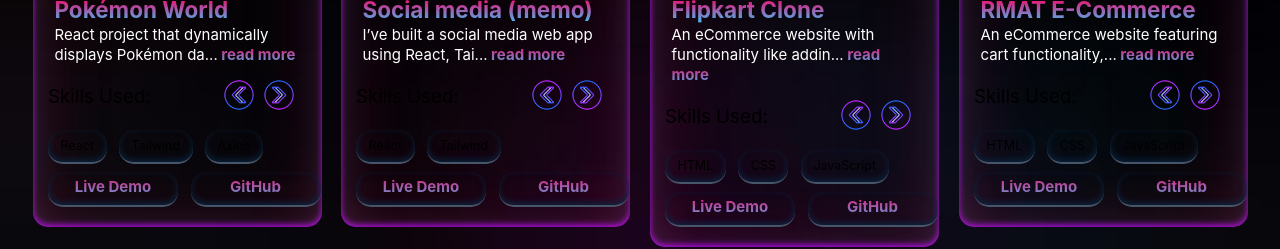
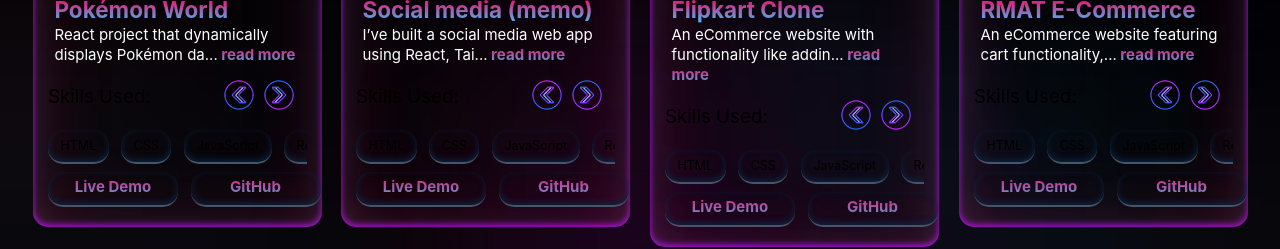
Before and after one commit to mohitanand744/React-Personal-Portfolio, a React (Vite) app: page / in a window 1280 px wide. Shown: the part 4980-5229 px from the top of the page. Built offline with nearby package versions, Linux system fonts and the light colour scheme.

Commit message:
Update skills list in Projects.json

```diff
--- a/src/Data/Projects.json
+++ b/src/Data/Projects.json
@@ -6,13 +6,28 @@
       "React.js",
       "Tailwind CSS",
       "Redux Toolkit",
+      "Accessibility (WCAG)",
       "Node.js",
       "Express.js",
       "MySQL",
       "JWT",
       "Google OAuth",
       "Cloudinary",
-      "REST APIs"
+      "REST APIs",
+      "Nodemailer",
+      "Multer",
+      "Responsive Design",
+      "API-first Architecture",
+      "Scalable Backend",
+      "Database Migrations",
+      "Password Hashing",
+      "Cookie Management",
+      "Async Error Handling",
+      "Error Boundaries",
+      "Environment Variables (.env)",
+      "Deployment (Netlify, Railway)",
+      "Git",
+      "GitHub"
     ],
     "searchingKeys": [
       "full stack",
@@ -77,9 +92,22 @@
     "title": "Pokémon World",
     "description": "React project that dynamically displays Pokémon data by leveraging the Pokémon API, and I’m thrilled with the results!This project was a great learning experience, combining API integration with reusable and scalable React components.Check out the demo look of the website",
     "skills": [
+      "HTML",
+      "CSS",
+      "JavaScript",
       "React",
       "Tailwind",
-      "Axios"
+      "Axios",
+      "API Integration",
+      "REST APIs",
+      "Responsiveness",
+      "Performance Optimization",
+      "Accessibility (WCAG)",
+      "Vite",
+      "Git",
+      "GitHub",
+      "Deployment",
+      "Netlify"
     ],
     "searchingKeys": [
       "pokemon",
@@ -130,10 +158,22 @@
   },
   {
     "title": "Social media (memo)",
-    "description": "I’ve built a social media web app using React, Tailwind CSS, and Bootstrap, where users can create accounts, log in, upload posts, and customize profiles, with data managed through local storage. Right now, it’s frontend-only, but I’m learning backend development to add more features using Node.js and Express.",
+    "description": "I’ve built a social media web app using React, Tailwind CSS, and Bootstrap, where users can create accounts, log in, upload posts, and customize profiles, with data managed through local storage. Right now, it’s frontend-only.",
     "skills": [
+      "HTML",
+      "CSS",
+      "JavaScript",
       "React",
-      "Tailwind"
+      "Tailwind",
+      "Bootstrap",
+      "Responsiveness",
+      "Performance Optimization",
+      "Accessibility (WCAG)",
+      "API Integration",
+      "Git",
+      "GitHub",
+      "Deployment",
+      "Netlify"
     ],
     "searchingKeys": [
       "social media",
@@ -190,7 +230,14 @@
     "skills": [
       "HTML",
       "CSS",
-      "JavaScript"
+      "JavaScript",
+      "Responsiveness",
+      "Performance Optimization",
+      "API Integration",
+      "Git",
+      "GitHub",
+      "Deployment",
+      "Netlify"
     ],
     "searchingKeys": [
       "flipkart",
@@ -241,7 +288,15 @@
     "skills": [
       "HTML",
       "CSS",
-      "JavaScript"
+      "JavaScript",
+      "Responsiveness",
+      "Performance Optimization",
+      "API Integration",
+      "Git",
+      "GitHub",
+      "Deployment",
+      "Netlify",
+      "Vercel"
     ],
     "searchingKeys": [
       "rmat",
@@ -292,8 +347,20 @@
     "title": "My Portfolio",
     "description": "A personal portfolio showcasing my experience, projects, and skills.",
     "skills": [
+      "HTML",
+      "CSS",
+      "JavaScript",
       "React",
-      "Tailwind CSS"
+      "Tailwind",
+      "Responsiveness",
+      "Performance Optimization",
+      "Accessibility (WCAG)",
+      "SEO",
+      "Vite",
+      "Git",
+      "GitHub",
+      "Deployment",
+      "Netlify"
     ],
     "searchingKeys": [
       "portfolio",
@@ -343,7 +410,14 @@
       "HTML",
       "CSS",
       "JavaScript",
-      "API"
+      "Responsiveness",
+      "Performance Optimization",
+      "API Integration",
+      "Git",
+      "GitHub",
+      "Deployment",
+      "Netlify",
+      "Vercel"
     ],
     "searchingKeys": [
       "gender guesser",
@@ -390,7 +464,13 @@
     "skills": [
       "HTML",
       "CSS",
-      "JavaScript"
+      "JavaScript",
+      "Responsiveness",
+      "Performance Optimization",
+      "Git",
+      "GitHub",
+      "Deployment",
+      "Netlify"
     ],
     "searchingKeys": [
       "gradient generator",
@@ -438,7 +518,13 @@
       "HTML",
       "CSS",
       "JavaScript",
-      "API"
+      "Responsiveness",
+      "Performance Optimization",
+      "API Integration",
+      "Git",
+      "GitHub",
+      "Deployment",
+      "Netlify"
     ],
     "searchingKeys": [
       "currency converter",
@@ -489,7 +575,12 @@
     "skills": [
       "HTML",
       "CSS",
-      "JavaScript"
+      "JavaScript",
+      "Responsiveness",
+      "Git",
+      "GitHub",
+      "Deployment",
+      "Netlify"
     ],
     "searchingKeys": [
       "todo app",
@@ -536,7 +627,13 @@
       "HTML",
       "CSS",
       "JavaScript",
-      "API"
+      "Responsiveness",
+      "Performance Optimization",
+      "API Integration",
+      "Git",
+      "GitHub",
+      "Deployment",
+      "Netlify"
     ],
     "searchingKeys": [
       "weather app",
@@ -588,7 +685,13 @@
     "skills": [
       "HTML",
       "CSS",
-      "JavaScript"
+      "JavaScript",
+      "Responsiveness",
+      "Performance Optimization",
+      "Git",
+      "GitHub",
+      "Deployment",
+      "Netlify"
     ],
     "searchingKeys": [
       "tic tac toe",
@@ -638,7 +741,14 @@
     "skills": [
       "HTML",
       "CSS",
-      "JavaScript"
+      "JavaScript",
+      "Responsiveness",
+      "Performance Optimization",
+      "API Integration",
+      "Git",
+      "GitHub",
+      "Deployment",
+      "Netlify"
     ],
     "searchingKeys": [
       "stopwatch",
@@ -683,7 +793,15 @@
     "title": "React TODO App",
     "description": "A Todo app with modern UI. Features include adding tasks, deleting tasks, and marking tasks as completed, task Timing.",
     "skills": [
-      "React"
+      "React",
+      "HTML",
+      "CSS",
+      "JavaScript",
+      "Responsiveness",
+      "Git",
+      "GitHub",
+      "Deployment",
+      "Netlify"
     ],
     "searchingKeys": [
       "todo",
--- a/src/components/slider/skillsSlider.jsx
+++ b/src/components/slider/skillsSlider.jsx
@@ -5,8 +5,7 @@
 
   const scroll = (index, direction) => {
     const scrollAmount = 150;
-    const container = scrollContainers.current[index]; // Get the correct container
-
+    const container = scrollContainers.current[index];
     container?.scrollBy({
       left: direction === "right" ? scrollAmount : -scrollAmount,
       behavior: "smooth",
```
